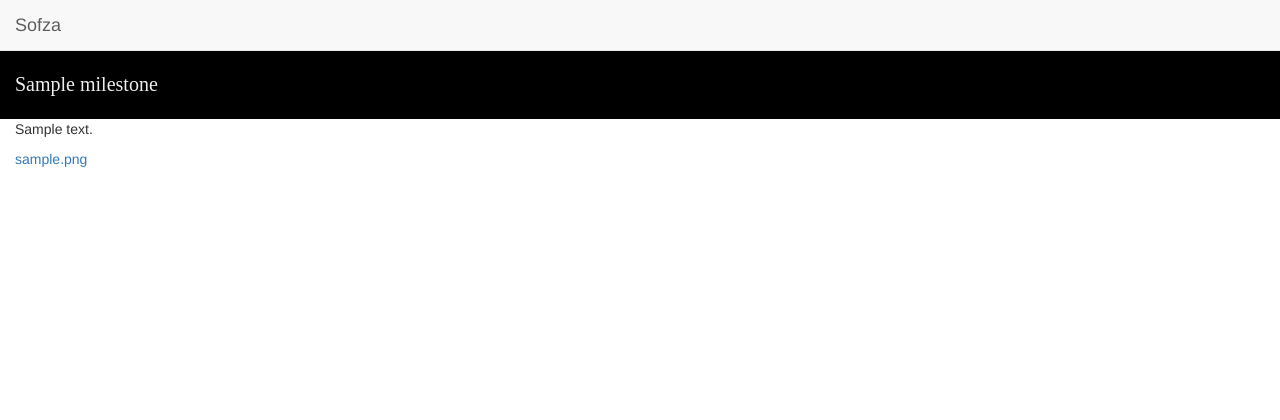
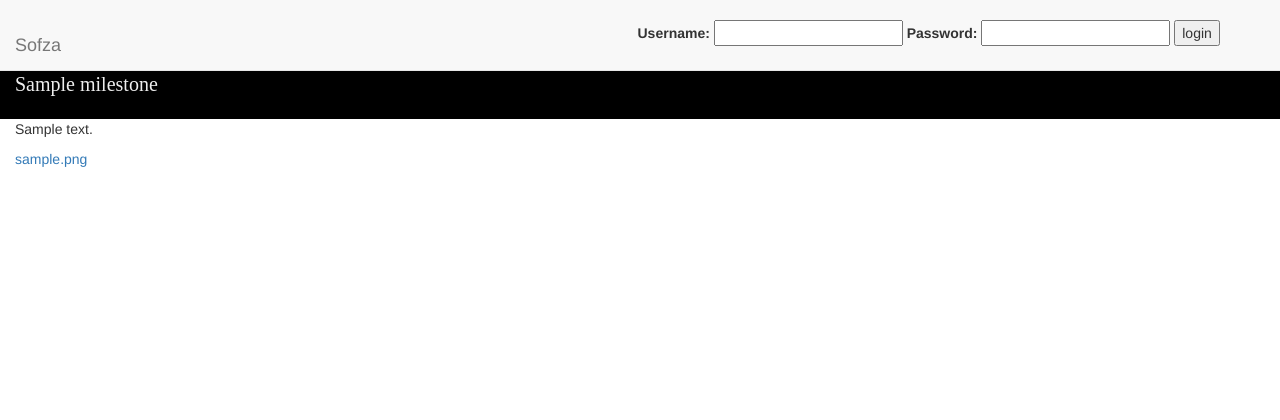
Before and after one commit to feekay/sofza, a Django app: page /projects/00000000-0000-0000-0000-000000000001/00000000-0000-0000-0000-000000000001/ in a window 1280 px wide. Shown: the top 420 px of the page. Run offline with Django 3.2, Linux system fonts and the light colour scheme; tables that the repository leaves empty hold one stand-in row (values such as "Sample post"); parts of the project's set-up code (start-up, migrations or seed data) failed here and were passed over; some libraries are stand-ins or nearby versions.

Commit message:
Added the login and logout

```diff
--- a/projects/urls.py
+++ b/projects/urls.py
@@ -3,6 +3,7 @@ from projects import views
 
 urlpatterns = patterns('',
     url(r'^$', views.projects, name = 'projects'),
+    url(r'^logout/$', views.logout_view, name = 'projects'),
     url(r'^(?P<year>[2][0][0-9][0-9])/(?P<month>[a-z][a-z][a-z])/$', views.projects, name= 'projects'),# Valid till 2099
     url(r'^analytics/$', views.analytics, name='analytics'),
     url(r'^staff/$', views.staff, name='staff'),
--- a/projects/views.py
+++ b/projects/views.py
@@ -2,6 +2,8 @@ from django.shortcuts import render
 from django.http import HttpResponseRedirect, HttpResponse
 from projects.forms import projectForm, milestoneForm, MyForm, UserForm, StaffForm
 from django.contrib.auth.decorators import user_passes_test
+from django.views.decorators.csrf import ensure_csrf_cookie
+from django.contrib.auth import logout, login, authenticate
 from django.views.generic.edit import FormView
 from datetime import datetime
 from projects.models import Attachment, Project, Milestone, Staff, Allocation, Message
@@ -97,7 +99,7 @@ def projects(request, year=0,month=None):
     context_dic['form'] = form;
     return render(request, 'projects/project_list.html', context_dic)
 
-
+@ensure_csrf_cookie
 def milestone_page(request, project_id, mile_id):
     context_dic={}
     try:
@@ -106,32 +108,45 @@ def milestone_page(request, project_id, mile_id):
     except:
         return HttpResponseRedirect('/projects/'+project_id)
 
-    if request.GET.get('success', False) and not milestone.success:
+    #In case on input request
+    if request.method == "POST":
+        username = request.POST['username']
+        password = request.POST['password']
+        user = authenticate(username = username, password = password)
+
+        if user is not None:
+            if user.is_active:
+                login(request, user)
+            else:
+                pass
+        else:
+            HttpResponse("Invalid Username or Password")
+#    if request.GET.get('success', False) and not milestone.success:
         #print ("In Milestone")
-        project.revenue += milestone.cost
-        project.save()
-        milestone.completed = True
-        milestone.success = True
-        milestone.save()
-        #print ("Saved")
-        try:
+#        project.revenue += milestone.cost
+#        project.save()
+#        milestone.completed = True
+#        milestone.success = True
+#        milestone.save()
+#        #print ("Saved")
+#        try:
             #context_dic['project'] = project;
-            return HttpResponse(status=200)
-        except:
-            print "Couldn't respond"
-    if request.GET.get('fail', False) and not milestone.completed:
-        #print ("In Milestone")
-        milestone.completed = True
-        milestone.success = False
-        milestone.save()
-        #print ("Saved")
-        try:
-            #context_dic['project'] = project;
-            return HttpResponse(status=200)
-        except:
-            print "Couldn't respond"
+#            return HttpResponse(status=200)
+#        except:
+#            print "Couldn't respond"
+#    if request.GET.get('fail', False) and not milestone.completed:
+#        #print ("In Milestone")
+#        milestone.completed = True
+#        milestone.success = False
+#        milestone.save()
+#        #print ("Saved")
+#        try:
+#            #context_dic['project'] = project;
+#            return HttpResponse(status=200)
+#        except:
+#            print "Couldn't respond"
 
-
+    context_dic['project_id'] = project_id
     context_dic['milestone'] = milestone
     attachments = Attachment.objects.all().filter(milestone= milestone)
     context_dic['attachments'] = attachments
@@ -241,3 +256,8 @@ def staff(request):
 @user_passes_test(lambda u: u.is_superuser)
 def analytics(request):
     return HttpResponse("WOW")
+
+
+def logout_view(request):
+    logout(request)
+    return HttpResponseRedirect('/site/')
--- a/templates/projects/milestone_view.html
+++ b/templates/projects/milestone_view.html
@@ -53,6 +53,8 @@
 
 <nav class="navbar navbar-default navbar-fixed-top">
   <div class="container-fluid">
+  <div class =row>
+    <div class= col-sm-6>
     <div class="navbar-header">
       <button type="button" class="navbar-toggle" data-toggle="collapse" data-target="#myNavbar">
         <span class="icon-bar"></span>
@@ -60,6 +62,24 @@
         <span class="icon-bar"></span>
       </button>
       <a class="navbar-brand">Sofza</a>
+    </div>
+    </div>
+
+    <div class = col-sm-6>
+        {% if not user.is_authenticated %}
+        <form action = "/projects/{{project_id}}/{{milestone.url_id}}/" method = "POST">
+            {% csrf_token %}
+            <label>Username: </label>
+            <input type = text name="username" />
+            <label>Password: </label>
+            <input type = password name="password" />
+            <input type = submit value ="login" name ="login"/>
+        </form>
+        {% else %}
+        <button><a href= '/projects/logout'> Logout</a></button>
+        {% endif %}
+
+    </div>
     </div>
 </div>
 </nav>
```
